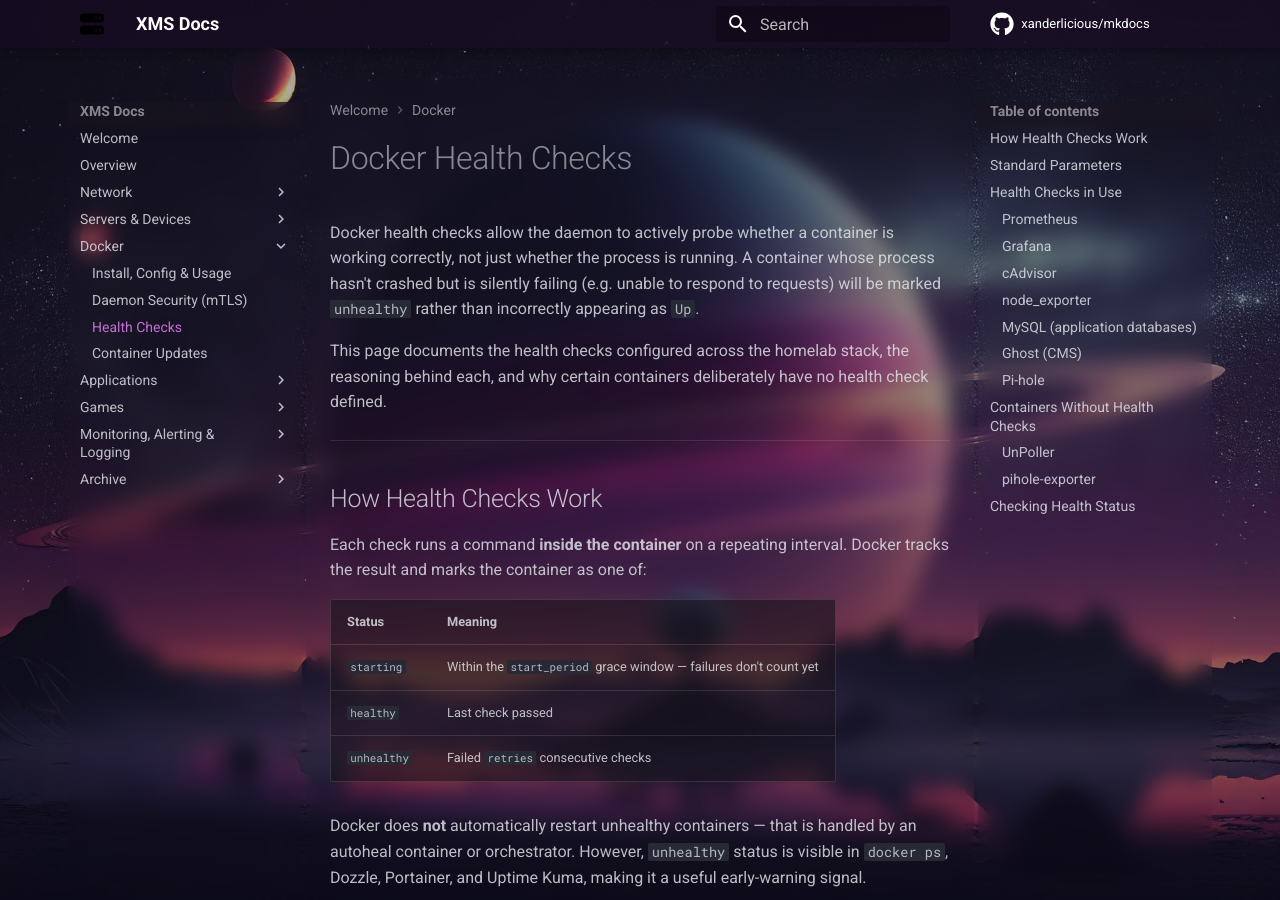
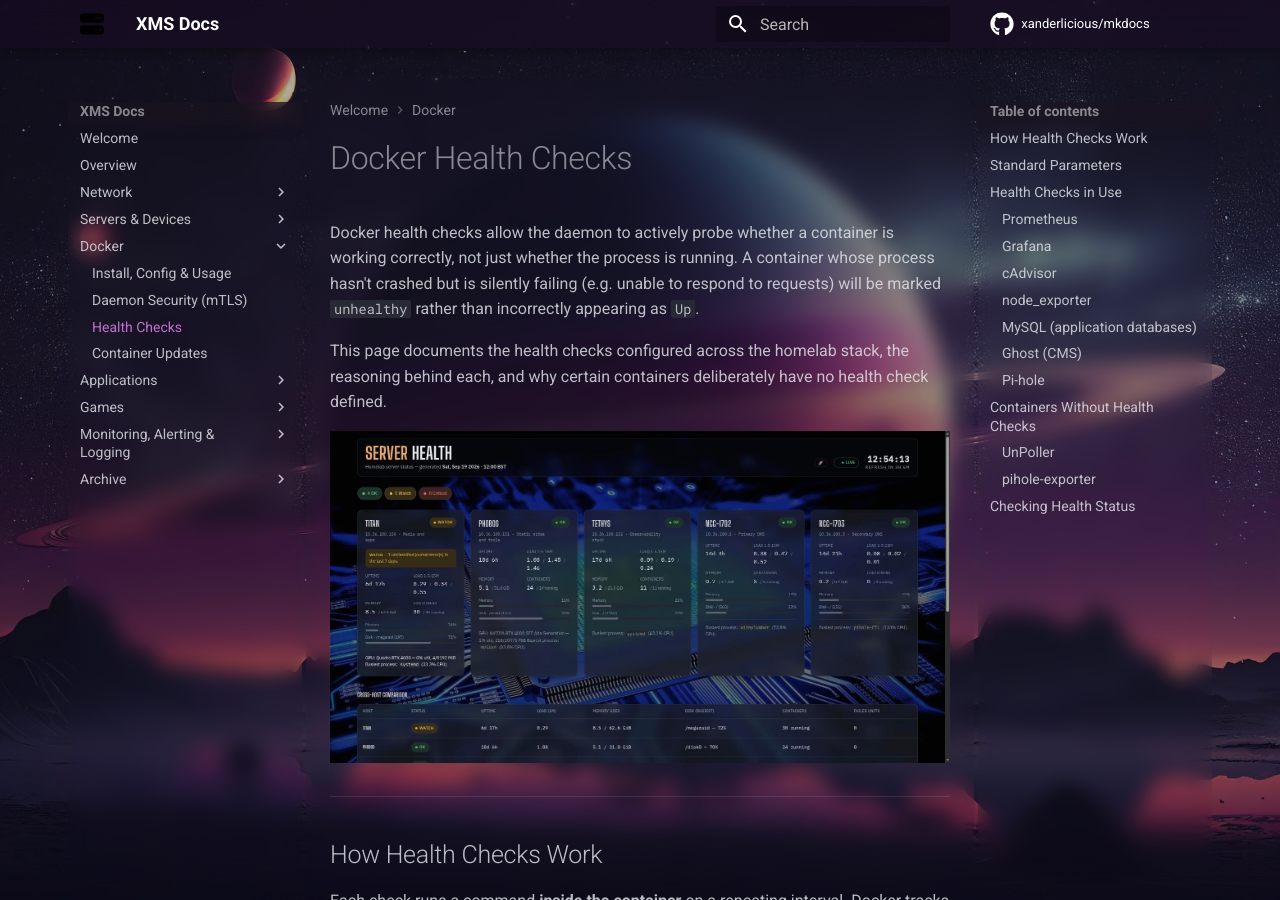
Before and after one commit to Xanderlicious/mkdocs, an MkDocs documentation site: the page built from docs/healthchecks.md, in a window 1280 px wide and 900 px high. Built offline with MkDocs 1.6.1 and Material for MkDocs 9.7.7, drawn with Linux system fonts in a browser that asks for light colours; comment, search, counter and statistics services are not loaded.

Commit message:
Add Server Health dashboard screenshot to Docker Health Checks page
Co-Authored-By: Claude Sonnet 5 <noreply@anthropic.com>
Claude-Session: https://claude.ai/code/session_01Hvv8rnvtqoAzqBf8TEvBtt

```diff
--- a/docs/healthchecks.md
+++ b/docs/healthchecks.md
@@ -3,6 +3,8 @@
 Docker health checks allow the daemon to actively probe whether a container is working correctly, not just whether the process is running. A container whose process hasn't crashed but is silently failing (e.g. unable to respond to requests) will be marked `unhealthy` rather than incorrectly appearing as `Up`.
 
 This page documents the health checks configured across the homelab stack, the reasoning behind each, and why certain containers deliberately have no health check defined.
+
+![healthchecks-screenshot](images/healthchecks-screenshot.png)
 
 ---
 
```
Also changed, not shown: docs/images/healthchecks-screenshot.png (added).
